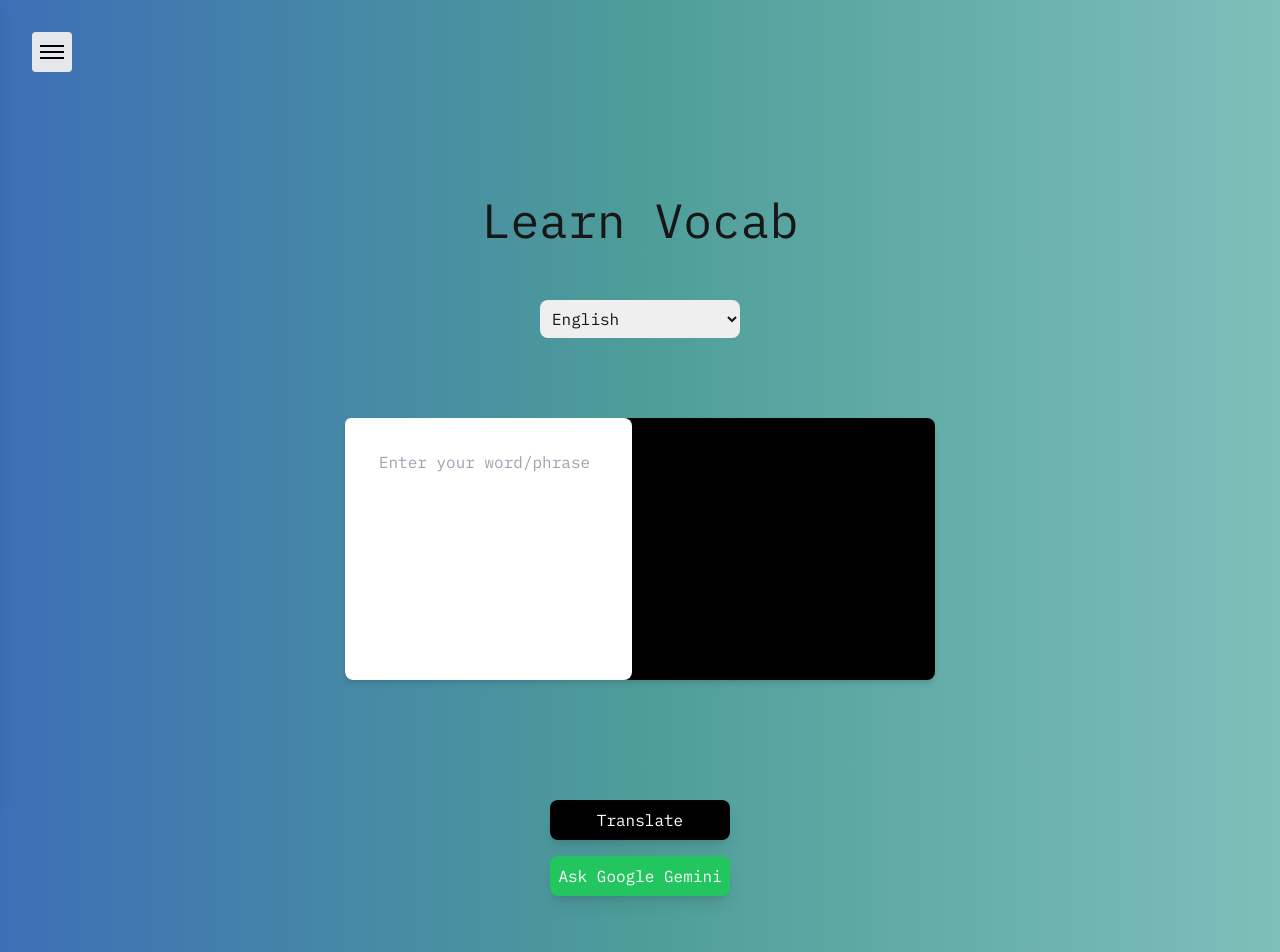
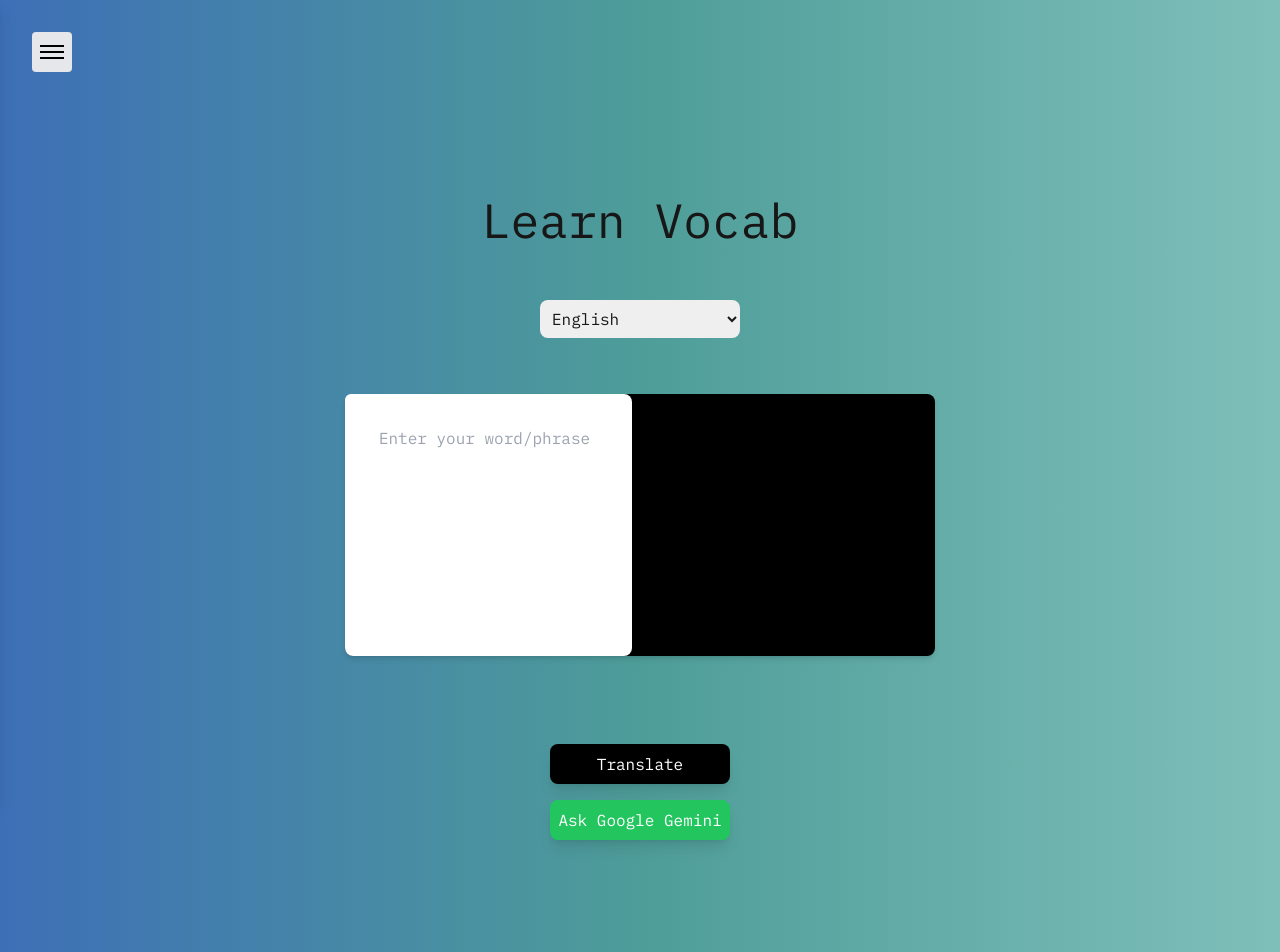
Before and after one commit to gunmack/276_Project, a Next.js app: page /learn-vocab in a window 1280 px wide. Shown: the top 952 px of the page. Built offline with nearby package versions, Linux system fonts and the light colour scheme.

Commit message:
learn-vocab feature ready to merge

```diff
--- a/package.json
+++ b/package.json
@@ -12,6 +12,7 @@
     "format": "prettier --write ."
   },
   "dependencies": {
+    "@google/generative-ai": "^0.21.0",
     "font-awesome": "^4.7.0",
     "framer-motion": "^11.11.11",
     "next": "15.0.2",
--- a/src/app/learn-vocab/page.js
+++ b/src/app/learn-vocab/page.js
@@ -88,7 +88,7 @@ export default function LearnVocab() {
         <main className="flex flex-col gap-8 row-start-2 items-center justify-center sm:items-start">
           <div className="flex flex-col justify-center items-center p-8 gap-4 font-[family-name:var(--font-geist-mono)]">
             <h1 className="text-5xl text-center mb-2">Learn Vocab</h1>
-            <div className="grid grid-cols-1 gap-4 mb-8 w-full">
+            <div className="grid grid-cols-1 gap-4 mb-2 w-full">
               <button>
                 <select
                   value={targetLanguage}
@@ -131,7 +131,7 @@ export default function LearnVocab() {
               </div>
             </div>
 
-            <div className=" grid grid-row p-12 m-12">
+            <div className=" grid grid-row p-8 m-8">
               <button
                 onClick={handleTranslate}
                 className="p-2 m-2 bg-black text-white rounded-lg  shadow-lg hover:bg-white hover:text-black"
```
Also changed, not shown: 1 other file (tests, documents, lock files or other folders).
